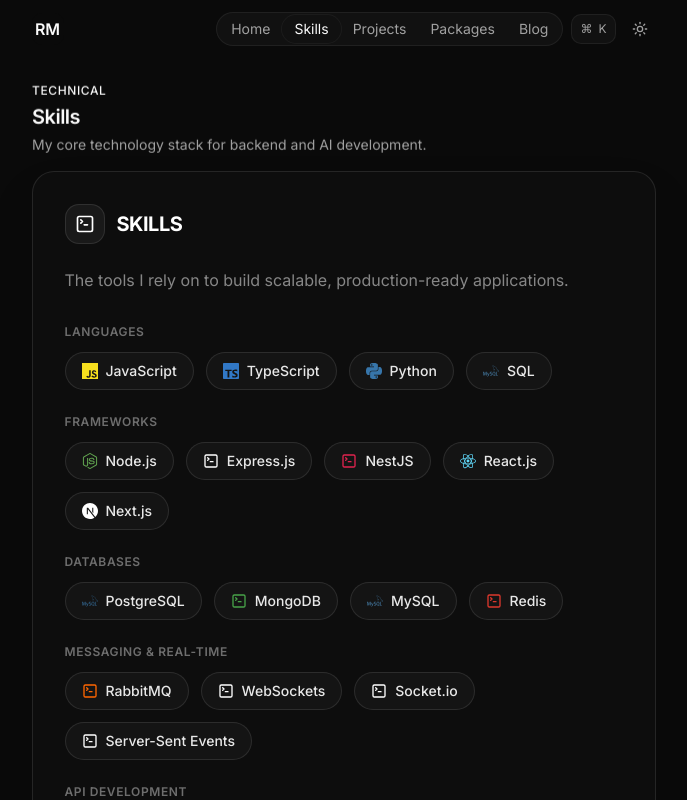
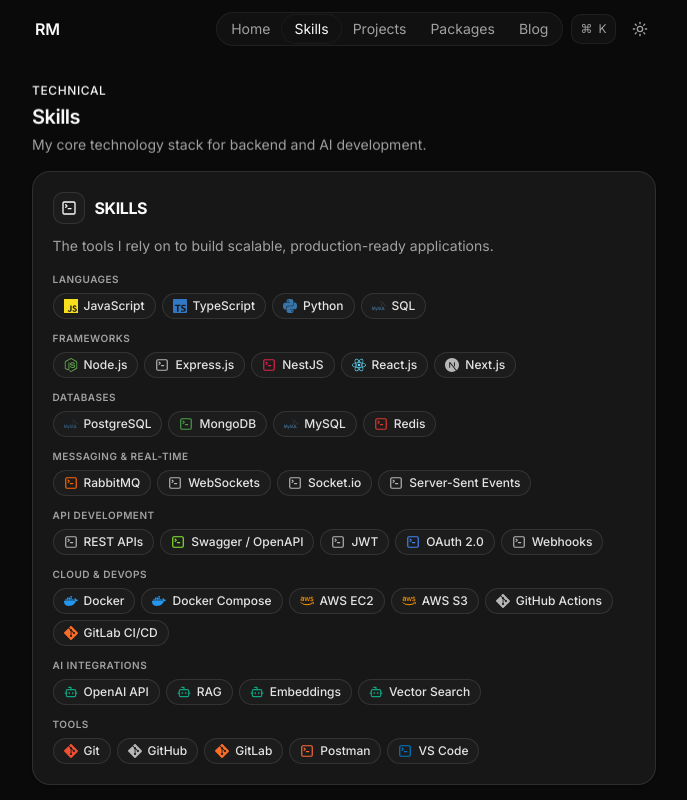
Before and after one commit to RutvikMakvana4/devfolio, a Next.js app: page /skills in a window 1280 px wide. Shown: the top 800 px of the page, without its empty margins (289-976 px from the left). Built offline with nearby package versions, Linux system fonts and the light colour scheme.

Commit message:
feat: enhance CommandPalette and Navbar with new Skills link; update Skills component styling

```diff
--- a/components/site/command-palette.jsx
+++ b/components/site/command-palette.jsx
@@ -16,6 +16,7 @@
   LuSun,
   LuCornerDownLeft,
   LuPackage2,
+  LuSparkles,
 } from "react-icons/lu";
 import { profile, email, socialMedia } from "@/lib/data";
 import { cn } from "@/lib/utils";
@@ -32,15 +33,42 @@
   const commands = useMemo(() => {
     const social = Object.fromEntries(socialMedia.map((s) => [s.icon, s.href]));
     return [
-      { group: "Navigate", label: "Home", icon: LuHouse, run: () => router.push("/") },
-      { group: "Navigate", label: "Projects", icon: LuFolderGit2, run: () => router.push("/projects") },
-      { group: "Navigate", label: "Packages", icon: LuPackage2, run: () => router.push("/packages") },
-      { group: "Navigate", label: "Blog", icon: LuNotebookPen, run: () => router.push("/blog") },
+      {
+        group: "Navigate",
+        label: "Home",
+        icon: LuHouse,
+        run: () => router.push("/"),
+      },
+      {
+        group: "Navigate",
+        label: "Skills",
+        icon: LuSparkles,
+        run: () => router.push("/skills"),
+      },
+      {
+        group: "Navigate",
+        label: "Projects",
+        icon: LuFolderGit2,
+        run: () => router.push("/projects"),
+      },
+      {
+        group: "Navigate",
+        label: "Packages",
+        icon: LuPackage2,
+        run: () => router.push("/packages"),
+      },
+      {
+        group: "Navigate",
+        label: "Blog",
+        icon: LuNotebookPen,
+        run: () => router.push("/blog"),
+      },
       {
         group: "Actions",
         label: "View Resume",
         icon: LuFileText,
-        run: () => window.open(profile.resumeUrl, "_blank", "noopener,noreferrer"),
+        run: () =>
+          window.open(profile.resumeUrl, "_blank", "noopener,noreferrer"),
       },
       {
         group: "Actions",
@@ -69,7 +97,8 @@
         group: "Social",
         label: "LinkedIn",
         icon: LuLinkedin,
-        run: () => window.open(social.linkedin, "_blank", "noopener,noreferrer"),
+        run: () =>
+          window.open(social.linkedin, "_blank", "noopener,noreferrer"),
       },
     ];
   }, [router]);
--- a/components/site/skills.jsx
+++ b/components/site/skills.jsx
@@ -29,10 +29,10 @@
     title: "Frameworks",
     skills: [
       { name: "Node.js", icon: SiNodedotjs, color: "#5FA04E" },
-      { name: "Express.js", icon: TerminalSquare, color: "#FFFFFF" },
+      { name: "Express.js", icon: TerminalSquare },
       { name: "NestJS", icon: TerminalSquare, color: "#E0234E" },
       { name: "React.js", icon: SiReact, color: "#61DAFB" },
-      { name: "Next.js", icon: SiNextdotjs, color: "#FFFFFF" },
+      { name: "Next.js", icon: SiNextdotjs },
     ],
   },
   {
@@ -48,19 +48,19 @@
     title: "Messaging & Real-Time",
     skills: [
       { name: "RabbitMQ", icon: TerminalSquare, color: "#FF6600" },
-      { name: "WebSockets", icon: TerminalSquare, color: "#FFFFFF" },
-      { name: "Socket.io", icon: TerminalSquare, color: "#FFFFFF" },
-      { name: "Server-Sent Events", icon: TerminalSquare, color: "#FFFFFF" },
+      { name: "WebSockets", icon: TerminalSquare },
+      { name: "Socket.io", icon: TerminalSquare },
+      { name: "Server-Sent Events", icon: TerminalSquare },
     ],
   },
   {
     title: "API Development",
     skills: [
-      { name: "REST APIs", icon: TerminalSquare, color: "#FFFFFF" },
+      { name: "REST APIs", icon: TerminalSquare },
       { name: "Swagger / OpenAPI", icon: TerminalSquare, color: "#85EA2D" },
-      { name: "JWT", icon: TerminalSquare, color: "#FFFFFF" },
+      { name: "JWT", icon: TerminalSquare },
       { name: "OAuth 2.0", icon: TerminalSquare, color: "#4285F4" },
-      { name: "Webhooks", icon: TerminalSquare, color: "#FFFFFF" },
+      { name: "Webhooks", icon: TerminalSquare },
     ],
   },
   {
@@ -70,7 +70,7 @@
       { name: "Docker Compose", icon: SiDocker, color: "#2496ED" },
       { name: "AWS EC2", icon: FaAws, color: "#FF9900" },
       { name: "AWS S3", icon: FaAws, color: "#FF9900" },
-      { name: "GitHub Actions", icon: SiGit, color: "#FFFFFF" },
+      { name: "GitHub Actions", icon: SiGit },
       { name: "GitLab CI/CD", icon: SiGit, color: "#FC6D26" },
     ],
   },
@@ -87,7 +87,7 @@
     title: "Tools",
     skills: [
       { name: "Git", icon: SiGit, color: "#F05032" },
-      { name: "GitHub", icon: SiGit, color: "#FFFFFF" },
+      { name: "GitHub", icon: SiGit },
       { name: "GitLab", icon: SiGit, color: "#FC6D26" },
       { name: "Postman", icon: TerminalSquare, color: "#FF6C37" },
       { name: "VS Code", icon: TerminalSquare, color: "#007ACC" },
@@ -97,8 +97,11 @@
 
 function SkillPill({ name, icon: Icon, color }) {
   return (
-    <span className="inline-flex items-center gap-2 rounded-full border border-white/10 bg-white/[0.03] px-4 py-2 text-sm font-medium text-white/90 transition-colors hover:border-white/20 hover:bg-white/[0.06]">
-      <Icon className="h-4 w-4 shrink-0" style={{ color }} />
+    <span className="inline-flex items-center gap-1.5 rounded-full border border-border bg-muted/40 px-2.5 py-1 text-xs font-medium text-foreground/90 transition-colors hover:border-foreground/20 hover:bg-muted/70">
+      <Icon
+        className="h-3.5 w-3.5 shrink-0 text-foreground/70"
+        style={color ? { color } : undefined}
+      />
       {name}
     </span>
   );
@@ -106,27 +109,27 @@
 
 export default function Skills() {
   return (
-    <section className="w-full max-w-2xl rounded-3xl border border-white/10 bg-[#0d0d0d] p-8 text-white shadow-2xl">
-      <div className="mb-6 flex items-center gap-3">
-        <div className="flex h-10 w-10 items-center justify-center rounded-xl border border-white/10 bg-white/5">
-          <TerminalSquare className="h-5 w-5 text-white" />
+    <section className="w-full max-w-2xl rounded-2xl border border-border bg-card p-4 text-card-foreground shadow-sm sm:p-5">
+      <div className="mb-3 flex items-center gap-2.5">
+        <div className="flex h-8 w-8 items-center justify-center rounded-lg border border-border bg-muted/40">
+          <TerminalSquare className="h-4 w-4 text-foreground" />
         </div>
 
-        <h2 className="text-xl font-bold tracking-tight">SKILLS</h2>
+        <h2 className="text-base font-bold tracking-tight">SKILLS</h2>
       </div>
 
-      <p className="mb-8 text-white/50">
+      <p className="mb-4 text-xs text-muted-foreground sm:text-sm">
         The tools I rely on to build scalable, production-ready applications.
       </p>
 
-      <div className="space-y-6">
+      <div className="space-y-3">
         {skillGroups.map((group) => (
           <div key={group.title}>
-            <h3 className="mb-3 text-xs font-semibold uppercase tracking-wider text-white/40">
+            <h3 className="mb-1.5 text-[10px] font-semibold uppercase tracking-wider text-muted-foreground">
               {group.title}
             </h3>
 
-            <div className="flex flex-wrap gap-3">
+            <div className="flex flex-wrap gap-1.5">
               {group.skills.map((skill) => (
                 <SkillPill key={skill.name} {...skill} />
               ))}
```
Also changed, not shown: components/site/navbar.jsx (+107 -2 lines).
